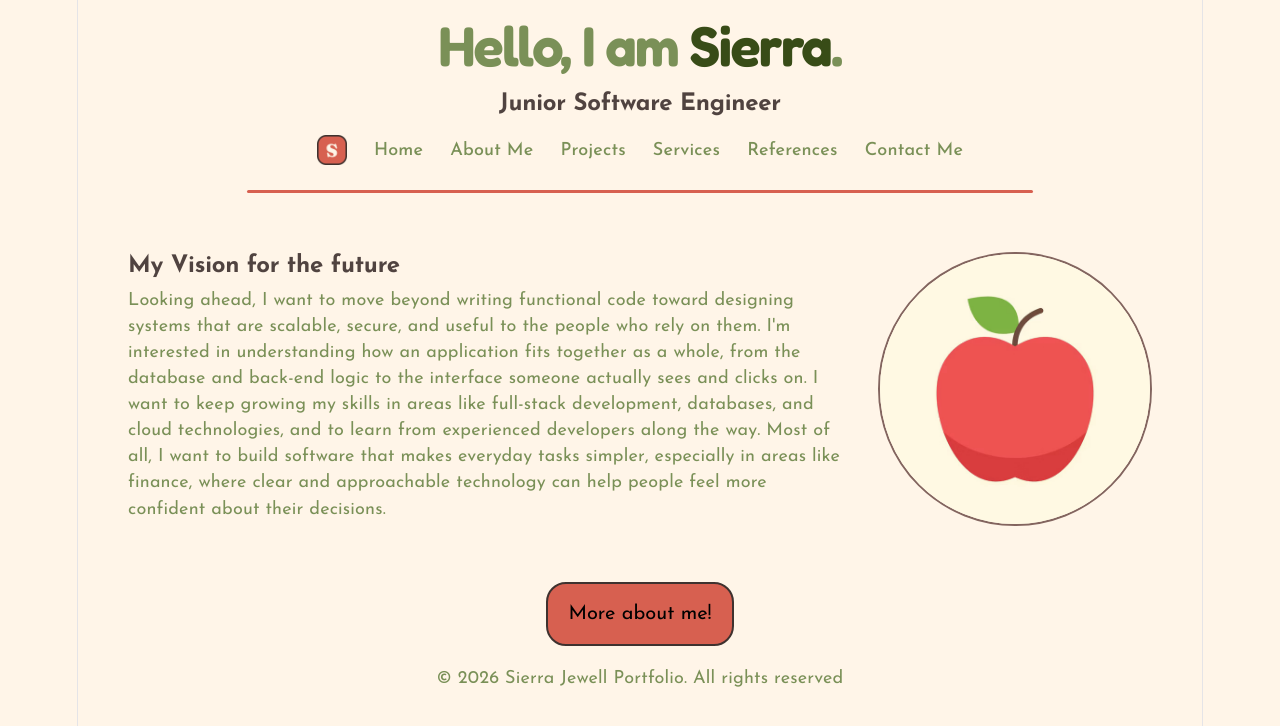
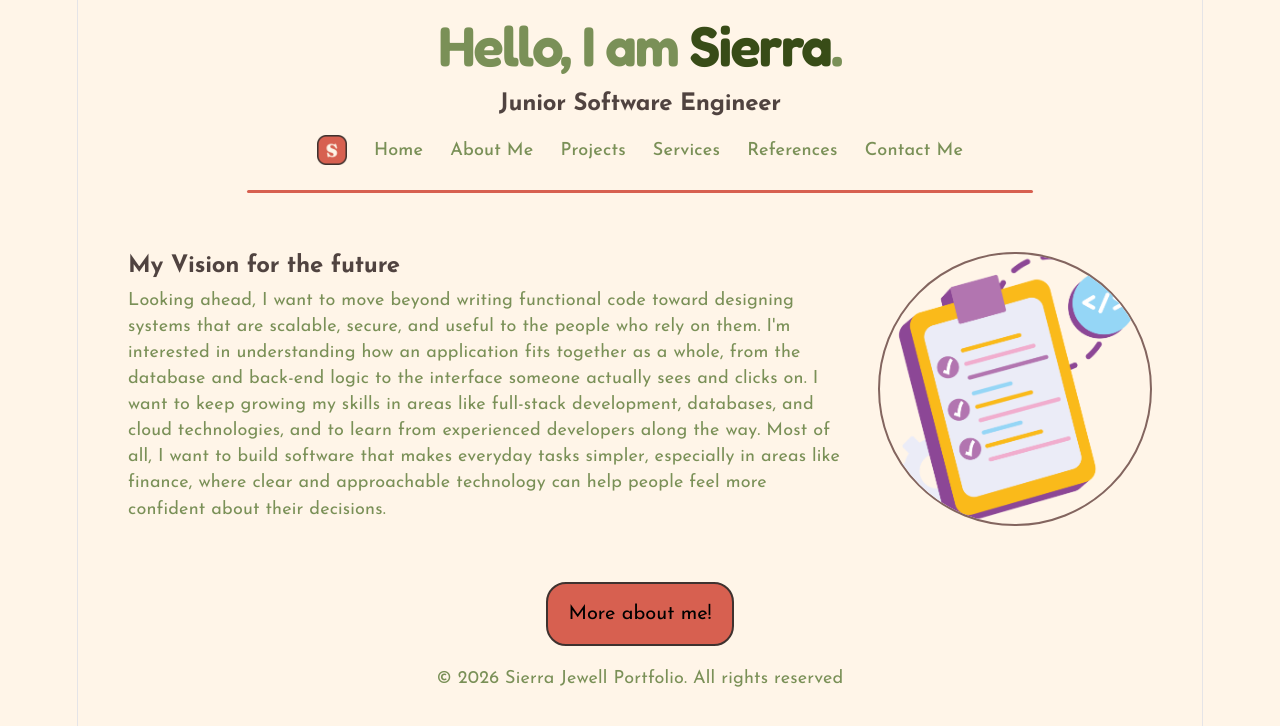
Before and after one commit to SierraJ212/Sierra_Jewell_Portfolio_Website, a React (Vite) app in the folder client/: page / in a window 1280 px wide. Shown: the top 726 px of the page. Built offline with nearby package versions, Linux system fonts and the light colour scheme; a web font is replaced by a local one.

Commit message:
changed image

```diff
--- a/client/index.html
+++ b/client/index.html
@@ -2,6 +2,7 @@
 <html lang="en">
   <head>
     <meta charset="UTF-8" />
+    <meta name="color-scheme" content="light">
     <link rel="icon" type="image/x-icon" href="/sierraLogo.ico" />
     <meta name="viewport" content="width=device-width, initial-scale=1.0" />
     <title>Sierra Jewell</title>
@@ -17,6 +18,7 @@
     <link rel="preconnect" href="https://fonts.googleapis.com">
     <link rel="preconnect" href="https://fonts.gstatic.com" crossorigin>
     <link href="https://fonts.googleapis.com/css2?family=Fredoka:wght@637&display=swap" rel="stylesheet">
+
   </head>
   <body>
     <div id="root"></div>
--- a/client/src/components/Home.jsx
+++ b/client/src/components/Home.jsx
@@ -7,7 +7,7 @@
  */
 
 import { useNavigate } from "react-router-dom";
-import apple from "../assets/apple.jpg";
+import programming from "../assets/programming.png";
 import Layout from "./Layout.jsx";
 
 function Home() {
@@ -16,7 +16,7 @@ function Home() {
   return (
     <>
         <Layout
-            image={apple}
+            image={programming}
             title="My Vision for the future"
             description="Looking ahead, I want to move beyond writing functional code toward designing systems that are scalable, secure, and useful to the people who rely on them. I'm interested in understanding how an application fits together as a whole, from the database and back-end logic to the interface someone actually sees and clicks on. I want to keep growing my skills in areas like full-stack development, databases, and cloud technologies, and to learn from experienced developers along the way. Most of all, I want to build software that makes everyday tasks simpler, especially in areas like finance, where clear and approachable technology can help people feel more confident about their decisions."
         />
--- a/client/src/components/References.jsx
+++ b/client/src/components/References.jsx
@@ -21,6 +21,7 @@ function References() {
       <p><a href="https://www.vecteezy.com/free-png/laptop-logo">Laptop Logo PNGs by Vecteezy</a></p>
       <p><a href="https://www.vecteezy.com/free-png/java-logo">Java Logo PNGs by Vecteezy</a></p>
       <p><a href="https://www.vecteezy.com/free-png/database-logo">Database Logo PNGs by Vecteezy</a></p>
+      <p><a href="https://www.vecteezy.com/free-png/programming">Programming PNGs by Vecteezy</a></p>
     </div>
   );
 }
```
Also changed, not shown: client/src/assets/programming.png (added).
